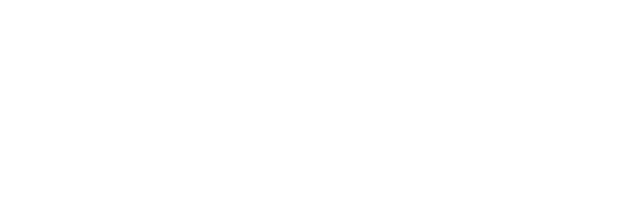
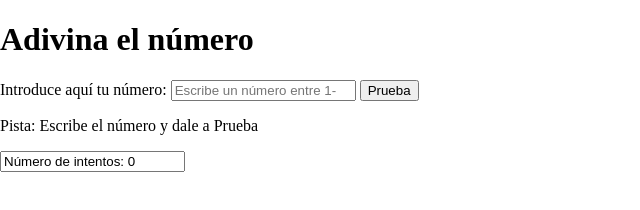
Before and after one commit to Adalab/modulo-2-evaluacion-intermedia-PatriciaVaqueroSaenz, a plain HTML site: page index.html in a window 1280 px wide. Shown: the whole page, without its empty margins (0-640 px from the left). Drawn offline with Linux system fonts and the light colour scheme.

Commit message:
add HTML structure

```diff
--- a/index.html
+++ b/index.html
@@ -1,14 +1,30 @@
 <!DOCTYPE html>
 <html lang="en">
-<head>
-    <meta charset="UTF-8">
-    <meta http-equiv="X-UA-Compatible" content="IE=edge">
-    <meta name="viewport" content="width=device-width, initial-scale=1.0">
-    <link rel="stylesheet" href="./stylesheet/main.css">
+  <head>
+    <meta charset="UTF-8" />
+    <meta http-equiv="X-UA-Compatible" content="IE=edge" />
+    <meta name="viewport" content="width=device-width, initial-scale=1.0" />
+    <link rel="stylesheet" href="./stylesheet/main.css" />
     <link rel="shortcut icon" href="./images/favicon.png" />
     <title>Ev. Intermedia Patricia Vaquero</title>
-</head>
-<body>
+  </head>
+  <body>
+    <header class="header">
+      <h1 class="title">Adivina el número</h1>
+    </header>
+    <main class="main">
+      <form class="form" action="">
+        <label for="inputNumber">Introduce aquí tu número:</label>
+        <input
+          type="number"
+          id="inputNumber"
+          placeholder="Escribe un número entre 1-100"
+        />
+        <input type="button" value="Prueba" class="js-button button"/>
+        <p>Pista: Escribe el número y dale a Prueba</p>
+        <input type="text" value="Número de intentos: 0" />
+      </form>
+    </main>
     <script src="./js/main.js"></script>
-</body>
+  </body>
 </html>
--- a/js/main.js
+++ b/js/main.js
@@ -1 +1,14 @@
 'use strict';
+
+const button = document.querySelector('.js-button')
+
+
+function getRandomNumber(max) {
+    return Math.ceil(Math.random() * max);
+  }
+
+
+
+
+
+button.addEventListener('click',handler);
```
